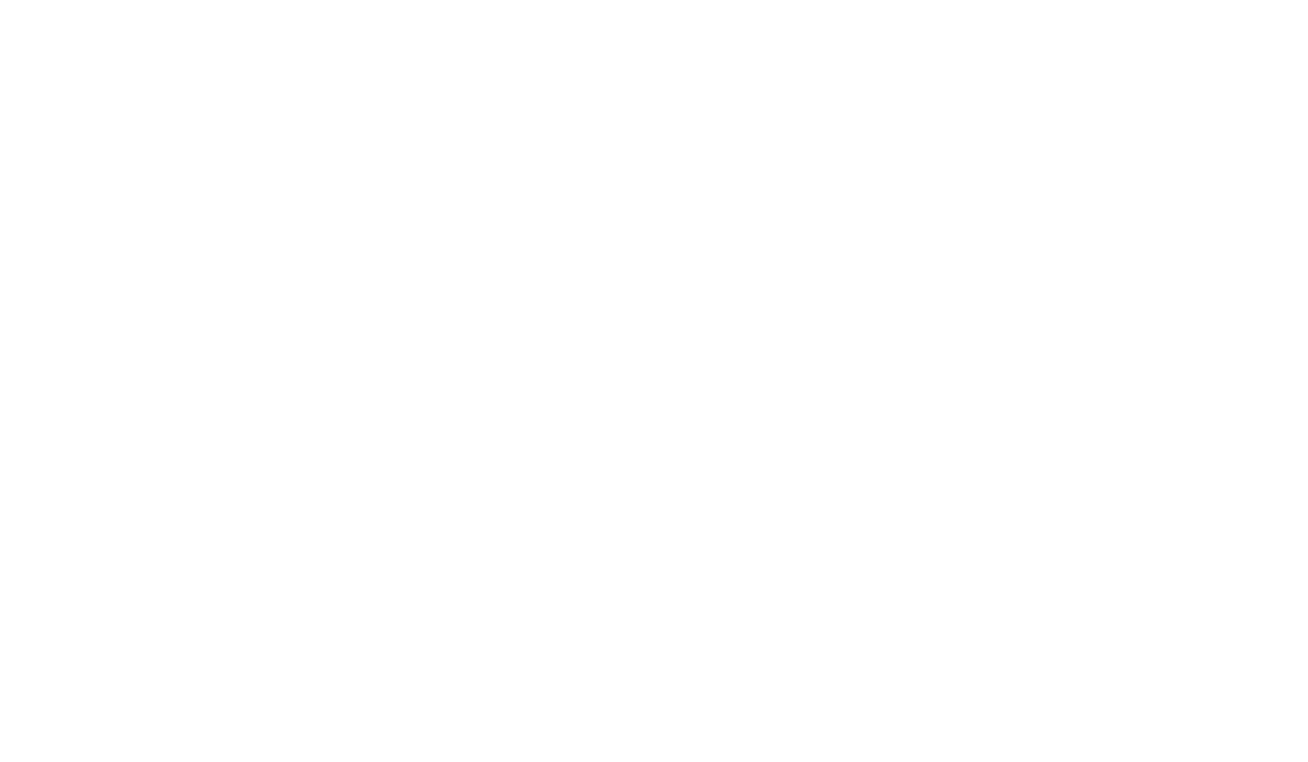
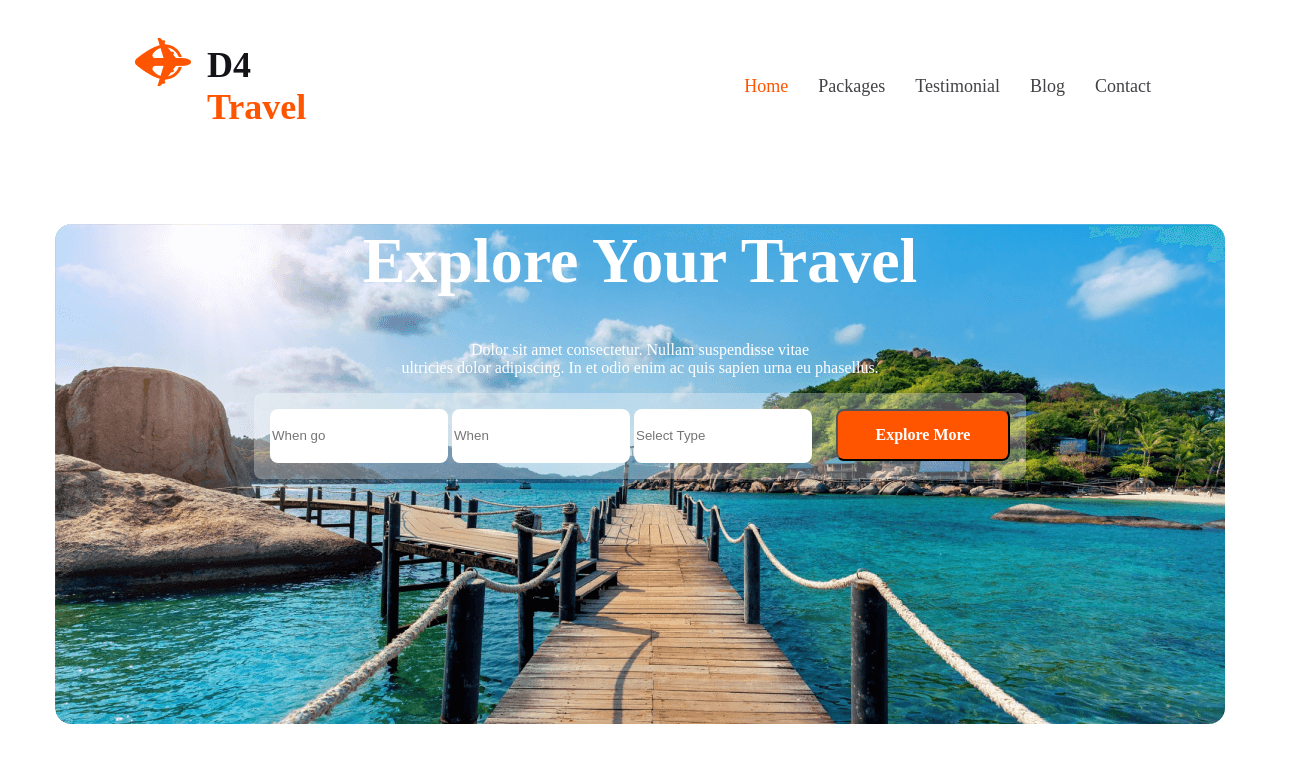
Before and after one commit to shafinahmed04/B9A2-Hero-Travel, a plain HTML site: page index.html in a window 1280 px wide. Shown: the whole page, 1308 px wide, since content can reach past the window. Drawn offline with Linux system fonts and the light colour scheme.

Commit message:
head add

```diff
--- a/index.html
+++ b/index.html
@@ -4,8 +4,46 @@
     <meta charset="UTF-8">
     <meta name="viewport" content="width=device-width, initial-scale=1.0">
     <title>B9A2-Hero-Travel</title>
+    <link rel="stylesheet" href="styles/hero.css">
 </head>
 <body>
+    <!-- header start -->
+    <header>
+        <nav>
+        <div class="head-logo" >
+            <span class="logo" ><img src="Images/Group 40071 (2).png" alt=""></span>
+            <h3 class="section-title">D4 <span class="travel">Travel</span></h3>
+        </div>
+            <ul>
+                <li><a href=""><span class="travel">Home</span></a></li>
+                <li><a href="">Packages</a></li>
+                <li><a href="">Testimonial</a></li>
+                <li><a href="">Blog</a></li>
+                <li><a href="">Contact</a></li>
+            </ul>
+        </nav>
+        <div class="banner">
+            <div class="banner-content">
+                <h1 class="banner-title">Explore Your Travel</h1>
+                <p class="banner-content">Dolor sit amet consectetur. Nullam suspendisse vitae <br> ultricies dolor adipiscing. In et odio enim ac quis sapien urna eu phasellus.</p>
+            <div class="button-container" >
+                <div class="type" >
+                <input id="button" type="text" placeholder="When go" >
+                <input id="button" type="text" placeholder="When" >
+                <input id="button" type="text" placeholder="Select Type" >
+            </div>
+                <button id="buttonn" class="btn-primary">Explore More</button>
+            </div>
 
+            <!-- <img src="images/Group 13 (1) (1).png" alt=""> -->
+    </header>
+    <!-- header end -->
+    <main>
+    <main>
+
+    </main>
+    <footer>
+
+    </footer>
 </body>
 </html>
--- /dev/null
+++ b/styles/hero.css
@@ -0,0 +1,134 @@
+/* work sans font from google fonts  */
+@import url('https://fonts.googleapis.com/css2?family=Lato:ital,wght@0,400;0,700;1,400&family=Open+Sans:wght@400;700;800&family=Work+Sans:wght@400;500;600;700;800&display=swap');
+
+
+.head-logo{
+    /* border: 1px solid#131318; */
+    display: flex;
+
+    padding-left: 127px;
+    gap: 16px;
+}
+.section-title{
+    padding-right: 0%;
+    color: #131318;
+    font-family: Mulish;
+    font-size: 36px;
+    font-weight: 800;
+}
+.logo{
+    padding-top: 30px;
+}
+.travel{
+    color: #FF5400;
+}
+nav {
+    display: flex;
+    gap: 398px;
+    justify-content: space-between;
+    align-items: center;
+
+}
+nav>ul {
+    display: flex;
+    padding-right: 127px;
+    color: var(--Dark-02, #424247);
+    text-align: center;
+    font-family: Mulish;
+    font-size: 18px;
+    font-weight: 400;
+}
+nav li {
+    list-style: none;
+    margin-right: 30px;
+
+}
+nav li a {
+    text-decoration: none;
+    color: #424247;
+}
+/* banner styles */
+.banner {
+    background-image: url(../Images/Group\ 13\ \(1\)\ \(1\).png);
+    border-radius: 16px;
+    align-items: center;
+    width: 1170px;
+    height: 500px;
+    text-align: center;
+    margin: 0 auto;
+}
+
+.banner-title {
+    justify-content: center;
+    margin-top: 60px;
+    color: #FFF;
+    font-family: Mulish;
+    font-size: 64px;
+    font-weight: 800;
+
+}
+.banner-content{
+    color: #FFF;
+    font-family: Mulish;
+    font-size: 16px;
+    font-weight: 400;
+}
+.button-container{
+    border-radius: 8px;
+    background: rgba(255, 255, 255, 0.30);
+    display: inline-flex;
+    padding: 16px;
+    align-items: flex-start;
+    gap: 24px;
+}
+#button{
+    width: 174px;
+    height: 52px;
+    border-radius: 8px;
+    border: 0;
+    background: #FFF;
+}
+button{
+    color: #FFF;
+    text-align: center;
+    font-family: Mulish;
+    font-size: 16px;
+    font-weight: 700;
+}
+.type{
+    color: rgba(19, 19, 24, 0.50);
+    font-family: Mulish;
+    font-size: 16px;
+    font-weight: 400;
+}
+#buttonn{
+    width: 174px;
+    height: 52px;
+    border-radius: 8px;
+    background: #FF5400;
+}
+
+
+
+
+
+
+
+
+
+/* responsive media queries */
+/* mobile devices */
+@media screen and (max-width: 576px){
+    .head-logo{
+        display: flex;
+        padding-left: 20px;
+        gap: 16px;
+    }
+    .section-title{
+        color: #131318;
+    font-family: Mulish;
+    font-size: 25px;
+    font-weight: 800;
+    }
+
+}
```
